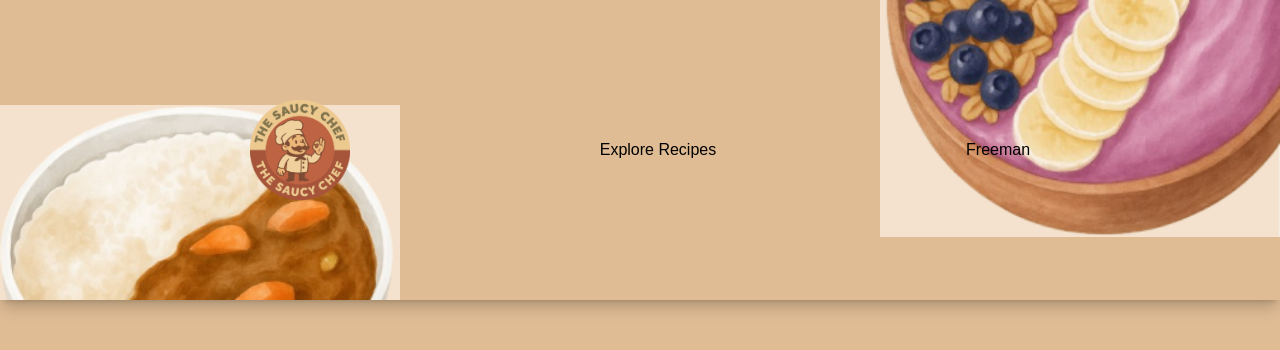
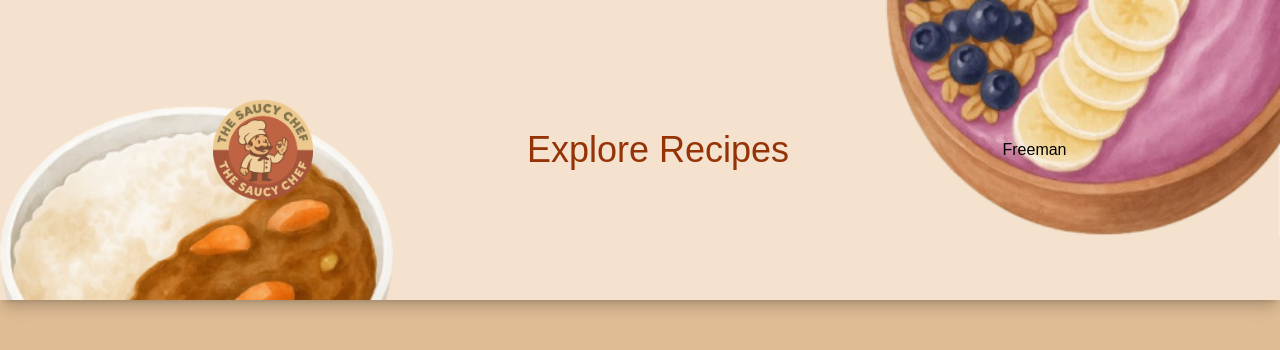
Before and after one commit to DanielFreeman068/saucy_chef, a Next.js app: page / in a window 1280 px wide. Shown: the top 350 px of the page. Built offline with nearby package versions, Linux system fonts and the light colour scheme; a web font is replaced by a local one.

Commit message:
update to header

```diff
--- a/src/app/globals.css
+++ b/src/app/globals.css
@@ -1,8 +1,4 @@
 @import "tailwindcss";
-@tailwind base;
-@tailwind components;
-@tailwind utilities;
-
 
 body {
   background-color: #DFBC94;
--- a/src/app/page.jsx
+++ b/src/app/page.jsx
@@ -3,7 +3,7 @@ import Image from "next/image";
 export default function Home() {
   return (
     <div>
-      <div className="relative w-full h-[250px] md:h-[300px] bg-header overflow-hidden shadow-lg shadow-[#00000033]">
+      <div className="relative w-full h-[250px] md:h-[300px] bg-[#F4E2CE] overflow-hidden shadow-lg shadow-[#00000033]">
         {/* Bottom Left Bowl */}
         <Image
           src="/curry.png"
@@ -30,7 +30,7 @@ export default function Home() {
             height={100}
             className="w-[50px] md:w-[80px] lg:w-[100px]"
           />
-          <h1 className="text-textPrimary">Explore Recipes</h1>
+          <h1 className="text-[#953306] text-4xl">Explore Recipes</h1>
           <h1>Freeman</h1>
         </div>
       </div>
```
